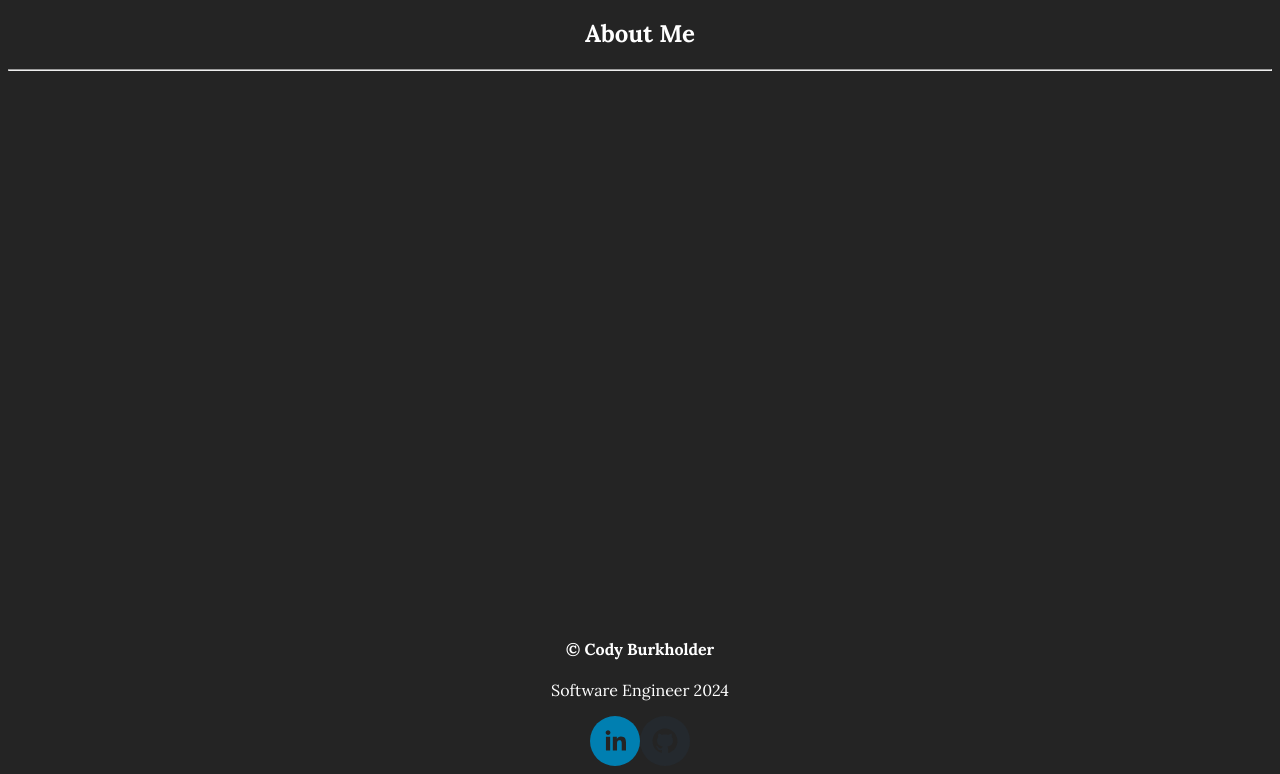
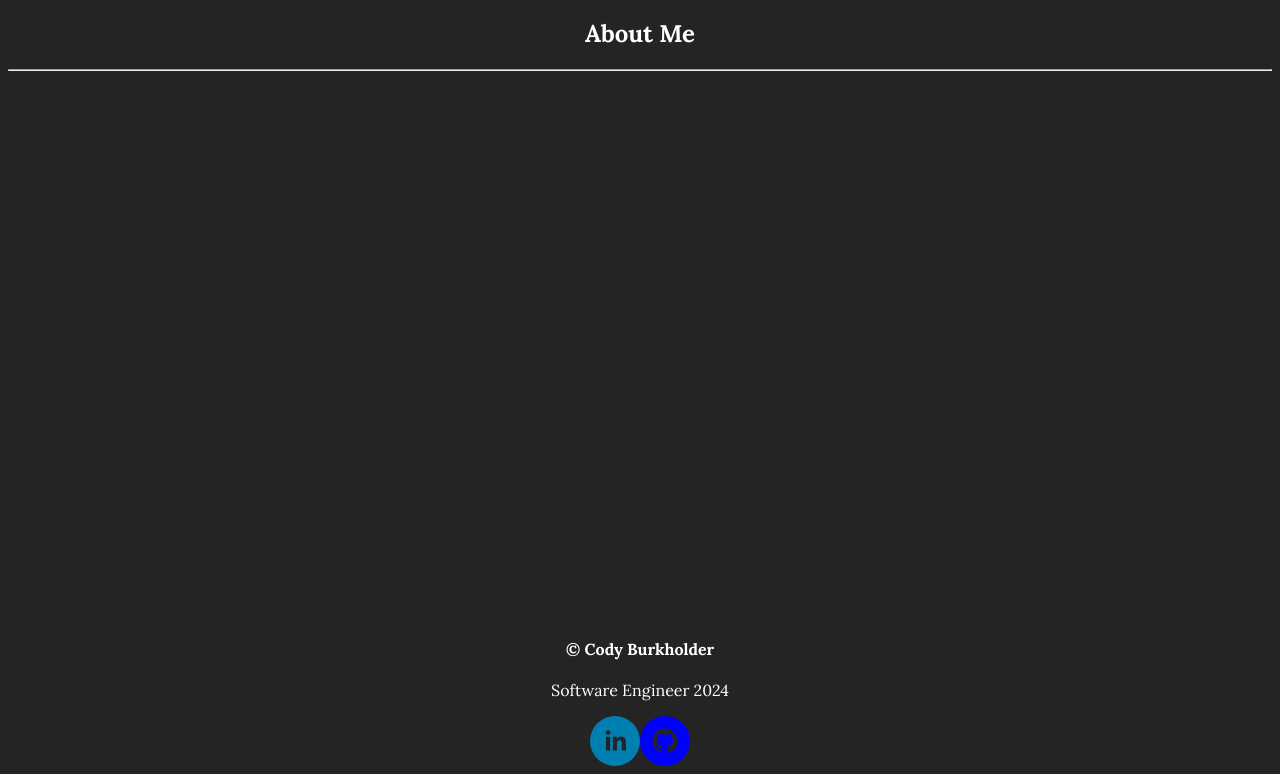
Before and after one commit to chilejay7/React-Portfolio, a React (Vite) app: page / in a window 1280 px wide. Shown: the part 251-1025 px from the top of the page. Built offline with nearby package versions, Linux system fonts and the light colour scheme.

Commit message:
conditional added to change background color of github icon

```diff
--- a/src/components/UI/SocialIcons.jsx
+++ b/src/components/UI/SocialIcons.jsx
@@ -8,12 +8,15 @@ function SocialIcons({ urls }) {
             {urls.map((address) => {
                 console.log(address);
                 // A return inside of the map function is needed to return the JSX elements.
-                // Each list item needs a unique key.  The address is used for this purpose.
+                // Each list item needs a unique key. The address is used for this purpose.
                 return (
-                    <SocialIcon key={address} url={address} />
-                )
-            }
-            )}
+                    address.includes('github') ? (
+                        <SocialIcon bgColor="blue" key={address} url={address} />
+                    ) : (
+                        <SocialIcon key={address} url={address} />
+                    )
+                );
+            })}
         </div>
     );
 };
```
